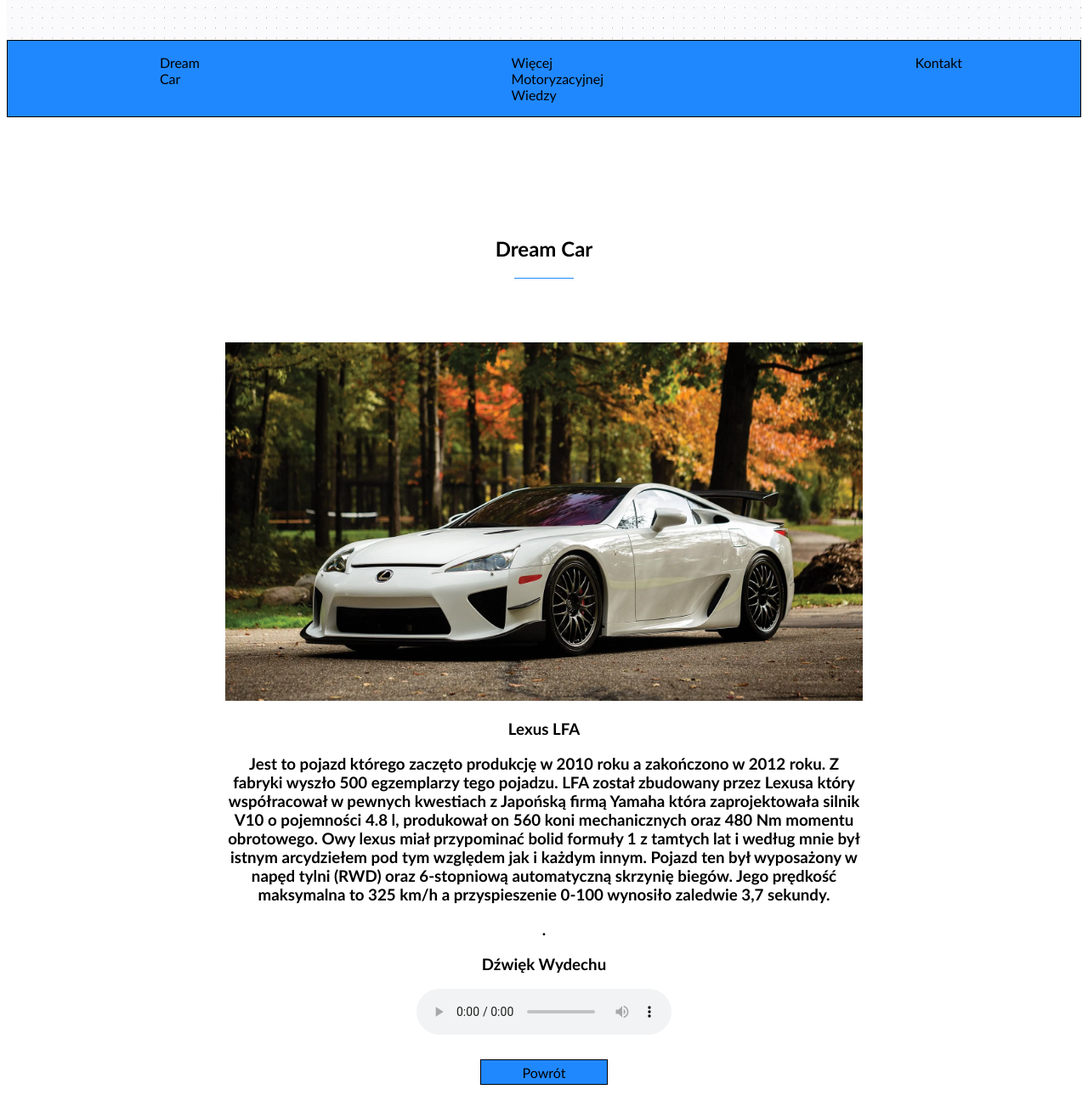
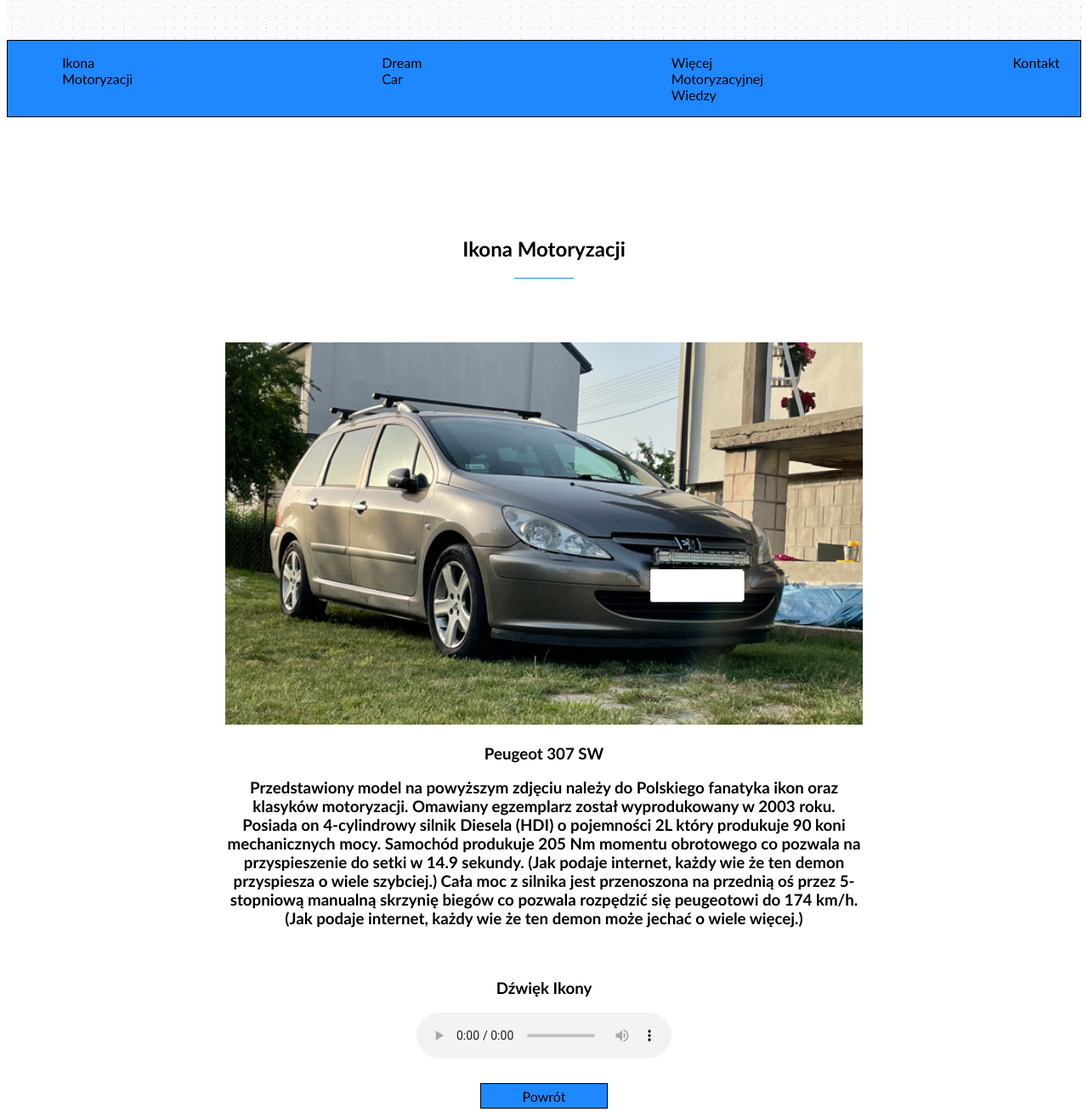
Before and after one commit to Karolovskyy/Motoryzacja, a plain HTML site: page index.html in a window 1280 px wide. Shown: the part 461-1770 px from the top of the page at 85% size. Drawn offline with Linux system fonts and the light colour scheme; files that its build step writes are made by us from their sources; files whose address does not match are found by name; a web font is replaced by a local one.

Commit message:
Dodanie Peugeota na stronę.

```diff
--- a/index.html
+++ b/index.html
@@ -33,13 +33,38 @@
 
     <nav class="main-menu">
         <ul>
+            <li class="menu-item"><a href="#ikona">Ikona Motoryzacji</a></li>
             <li class="menu-item"><a href="#about">Dream Car</a></li>
             <li class="menu-item"><a href="#portfolio">Więcej Motoryzacyjnej Wiedzy</a></li>
             <li class="menu-item"><a href="#contact">Kontakt</a></li>
         </ul>
     </nav>
 
+    <section id="ikona" class="ikona">
+        <div class="container">
+            <header class="ikona-header">
+                <h2>Ikona Motoryzacji</h2>
+                <hr>
+            </header>
 
+            <h3 class="ikona-head">
+                <img class="ikona-img" src="img/peugeot 307.png" alt="">
+                <p>Peugeot 307 SW</p>
+                <p>Przedstawiony model na powyższym zdjęciu należy do Polskiego fanatyka ikon oraz klasyków motoryzacji.
+                    Omawiany egzemplarz został wyprodukowany w 2003 roku. Posiada on 4-cylindrowy silnik Diesela (HDI) o pojemności 2L który produkuje
+                    90 koni mechanicznych mocy. Samochód produkuje 205 Nm momentu obrotowego co pozwala na przyspieszenie do setki w 14.9 sekundy.
+                    (Jak podaje internet, każdy wie że ten demon przyspiesza o wiele szybciej.) Cała moc z silnika jest przenoszona na przednią oś
+                    przez 5-stopniową manualną skrzynię biegów co pozwala rozpędzić się peugeotowi do 174 km/h. (Jak podaje internet, każdy wie że ten
+                    demon może jechać o wiele więcej.)
+                </p>
+                <p class="puste">.</p>
+                <p>Dźwięk Ikony</p>
+                <audio controls src="mp.3/peugeot.mp3"></audio>
+            </h3>
+            <a href="#main" class="btn">Powrót</a>
+        </div>
+
+    </section>
 
     <section id="about" class="about">
         <div class="container">
@@ -53,7 +78,7 @@
                 <p>Lexus LFA </p>
                 <p>Jest to pojazd którego zaczęto produkcję w 2010 roku a zakończono w 2012 roku. Z fabryki wyszło 500 egzemplarzy tego pojadzu.
                     LFA został zbudowany przez Lexusa który współracował w pewnych kwestiach z Japońską firmą Yamaha która zaprojektowała silnik
-                    V10 o pojemności 4.8 l, produkował on 560 koni mechanicznych oraz 480 Nm momentu obrotowego. Owy lexus miał przypominać bolid
+                    V10 o pojemności 4.8L, produkował on 560 koni mechanicznych oraz 480 Nm momentu obrotowego. Owy lexus miał przypominać bolid
                     formuły 1 z tamtych lat i według mnie był istnym arcydziełem pod tym względem jak i każdym innym. Pojazd ten był wyposażony w
                     napęd tylni (RWD) oraz 6-stopniową automatyczną skrzynię biegów. Jego prędkość maksymalna to 325 km/h a przyspieszenie 0-100
                     wynosiło zaledwie 3,7 sekundy.
--- a/style.css
+++ b/style.css
@@ -8,7 +8,9 @@ html {
     height: 100%;
 }
 
-
+.puste {
+    color: white;
+}
 
 
 a {
@@ -37,7 +39,29 @@ section {
     padding: 120px 0;
 }
 
-/* Paragrafy w About */
+/* Ikona Motoryzacja (Peugeot) */
+.ikona {
+   margin: auto;
+    text-align: center;
+    width: 750px;
+    overflow: visible;
+}
+
+.ikona-img {
+    height: 450px;
+    width: 750px;
+
+}
+
+.ikona .btn{
+    margin: auto;
+    margin-top: 25px;
+    display: flex;
+    justify-content: center;
+    align-items: center;
+}
+
+/* Lexus LFA */
 .lfa-head{
     margin: auto;
     text-align: center;
@@ -50,6 +74,8 @@ section {
     width: 100%;
 }
 
+
+/* Menu Główne */
 .main-header {
     height: 500px;
    display: flex;
@@ -91,8 +117,8 @@ section {
 }
 
 .menu-item {
-    margin-left: 15%;
-    margin-right: 15%;
+    margin-left: 12%;
+    margin-right: 12%;
 }
 
 
```
Also changed, not shown: img/peugeot 307.png (added), 2 other files.
